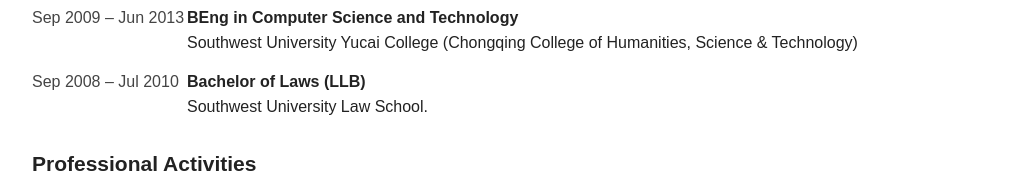
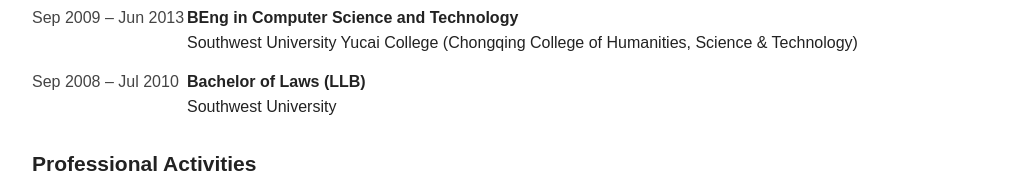
Before and after one commit to LiangFan26/LiangFan26.github.io, a plain HTML site: page index.html in a window 1280 px wide. Shown: the part 2945-3118 px from the top of the page, without its empty margins (128-1151 px from the left). Drawn offline with Linux system fonts and the light colour scheme.

Commit message:
Fix university name for Bachelor of Laws degree
Updated the education section to correct the university name for the Bachelor of Laws degree.

```diff
--- a/index.html
+++ b/index.html
@@ -88,7 +88,7 @@
       <div class="item"><span class="date">Oct 2016 – Mar 2021</span><b>PhD in Visual Computing</b><br><span class="date"></span>Cardiff University<br><span class="date"></div>
       <div class="item"><span class="date">Sep 2013 – Jun 2016</span><b>Master of Engineering in Software Engineering (Research)</b><br><span class="date"></span>Inner Mongolia Agricultural University<br><span class="date"></div>
       <div class="item"><span class="date">Sep 2009 – Jun 2013</span><b>BEng in Computer Science and Technology</b><br><span class="date"></span>Southwest University Yucai College (Chongqing College of Humanities, Science & Technology)</div>
-      <div class="item"><span class="date">Sep 2008 – Jul 2010</span><b>Bachelor of Laws (LLB)</b><br><span class="date"></span>Southwest University Law School.</div>
+      <div class="item"><span class="date">Sep 2008 – Jul 2010</span><b>Bachelor of Laws (LLB)</b><br><span class="date"></span>Southwest University</div>
     </section>
 
     <section id="service">
```
